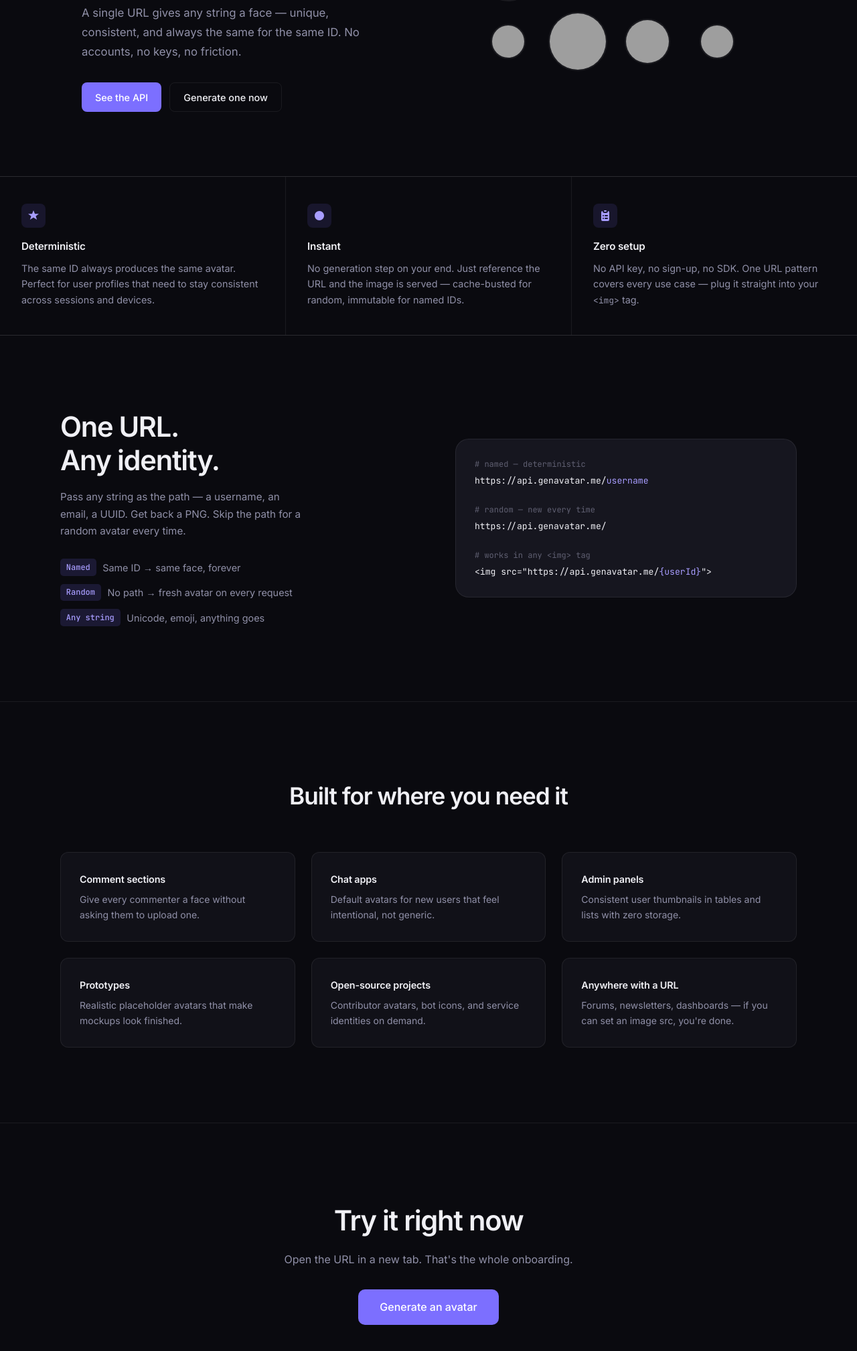
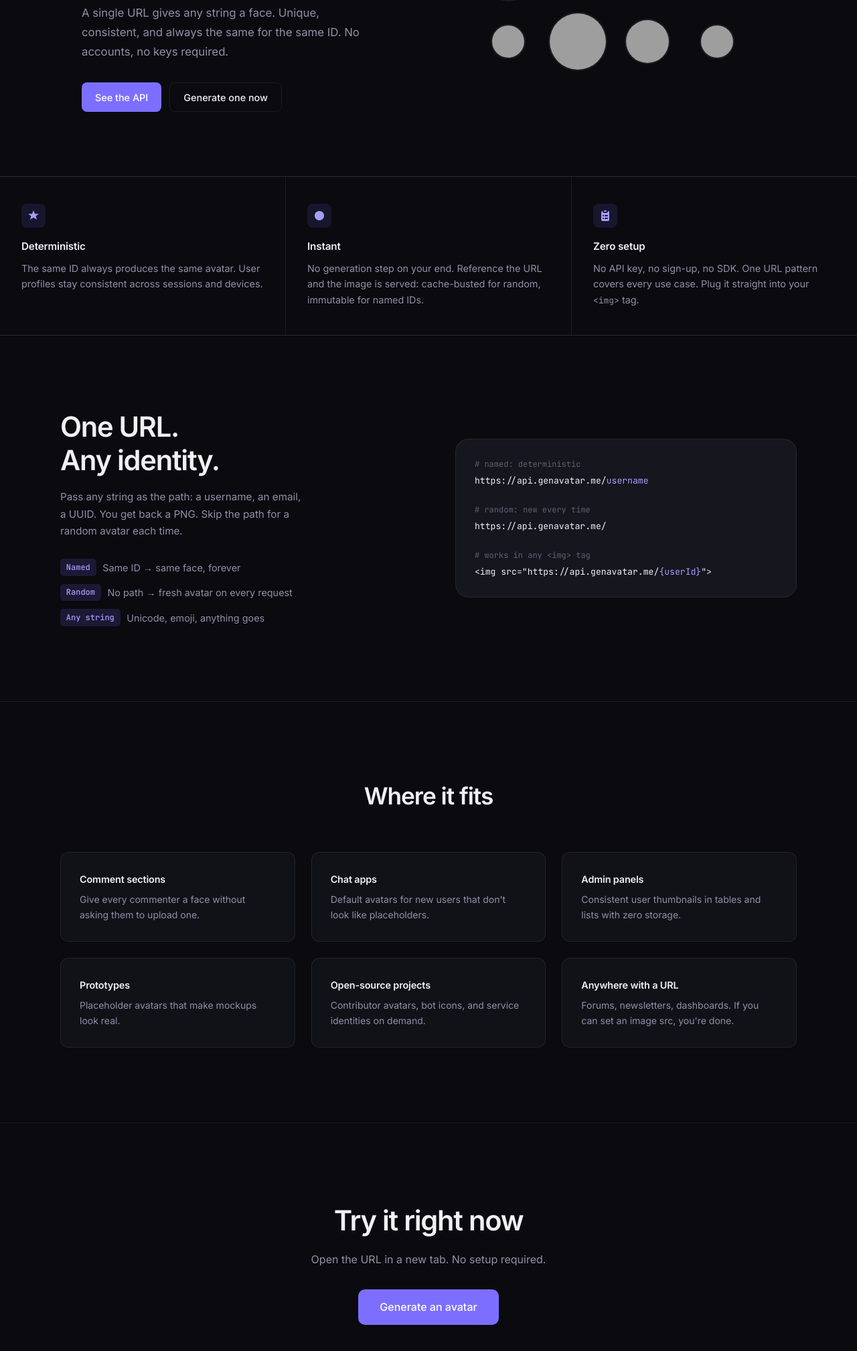
Before and after one commit to Accelery/avatars, a plain HTML site: page public/index.html in a window 1280 px wide. Shown: the part 339-2356 px from the top of the page at 67% size. Drawn offline with Linux system fonts and the light colour scheme; grey boxes are pictures that could not be loaded.

Commit message:
clean up copy: remove em dashes and AI-generated phrasing

```diff
--- a/public/index.html
+++ b/public/index.html
@@ -6,7 +6,7 @@
   <meta name="viewport"
         content="width=device-width, initial-scale=1.0">
 
-  <title>genavatar.me — Instant avatars for every user</title>
+  <title>genavatar.me: Instant avatars for every user</title>
   <meta name="description"
         content="Generate unique, consistent avatars from any string. Drop-in API, no sign-up required.">
   <link rel="canonical"
@@ -20,7 +20,7 @@
   <meta property="og:url"
         content="https://genavatar.me/">
   <meta property="og:title"
-        content="genavatar.me — Instant avatars for every user">
+        content="genavatar.me: Instant avatars for every user">
   <meta property="og:description"
         content="Generate unique, consistent avatars from any string. Drop-in API, no sign-up required.">
   <meta property="og:image"
@@ -38,7 +38,7 @@
   <meta name="twitter:card"
         content="summary_large_image">
   <meta name="twitter:title"
-        content="genavatar.me — Instant avatars for every user">
+        content="genavatar.me: Instant avatars for every user">
   <meta name="twitter:description"
         content="Generate unique, consistent avatars from any string. Drop-in API, no sign-up required.">
   <meta name="twitter:image"
@@ -88,8 +88,8 @@
   <section class="hero">
     <div class="hero-text">
       <h1>Instant avatars<br>for every user</h1>
-      <p class="hero-sub">A single URL gives any string a face — unique, consistent, and always the
-        same for the same ID. No accounts, no keys, no friction.</p>
+      <p class="hero-sub">A single URL gives any string a face. Unique, consistent, and always the
+        same for the same ID. No accounts, no keys required.</p>
       <div class="hero-actions">
         <a href="#api"
            class="btn btn-primary">See the API</a>
@@ -153,8 +153,7 @@
         </svg>
       </div>
       <h3>Deterministic</h3>
-      <p>The same ID always produces the same avatar. Perfect for user profiles that need to stay
-        consistent across sessions and devices.</p>
+      <p>The same ID always produces the same avatar. User profiles stay consistent across sessions and devices.</p>
     </div>
     <div class="pillar">
       <div class="pillar-icon">
@@ -168,8 +167,7 @@
         </svg>
       </div>
       <h3>Instant</h3>
-      <p>No generation step on your end. Just reference the URL and the image is served —
-        cache-busted for random, immutable for named IDs.</p>
+      <p>No generation step on your end. Reference the URL and the image is served: cache-busted for random, immutable for named IDs.</p>
     </div>
     <div class="pillar">
       <div class="pillar-icon">
@@ -183,7 +181,7 @@
         </svg>
       </div>
       <h3>Zero setup</h3>
-      <p>No API key, no sign-up, no SDK. One URL pattern covers every use case — plug it straight
+      <p>No API key, no sign-up, no SDK. One URL pattern covers every use case. Plug it straight
         into your <code>&lt;img&gt;</code> tag.</p>
     </div>
   </section>
@@ -193,8 +191,7 @@
     <div class="api-inner">
       <div class="api-copy">
         <h2>One URL.<br>Any identity.</h2>
-        <p>Pass any string as the path — a username, an email, a UUID. Get back a PNG. Skip the path
-          for a random avatar every time.</p>
+        <p>Pass any string as the path: a username, an email, a UUID. You get back a PNG. Skip the path for a random avatar each time.</p>
         <ul class="api-list">
           <li><span class="tag">Named</span> Same ID → same face, forever</li>
           <li><span class="tag">Random</span> No path → fresh avatar on every request</li>
@@ -203,11 +200,11 @@
       </div>
       <div class="api-code-block">
         <div class="code-row">
-          <span class="code-comment"># named — deterministic</span>
+          <span class="code-comment"># named: deterministic</span>
           <code>https://api.genavatar.me/<span class="code-hl">username</span></code>
         </div>
         <div class="code-row">
-          <span class="code-comment"># random — new every time</span>
+          <span class="code-comment"># random: new every time</span>
           <code>https://api.genavatar.me/</code>
         </div>
         <div class="code-row">
@@ -220,7 +217,7 @@
   </section>
 
   <section class="use-cases">
-    <h2>Built for where you need it</h2>
+    <h2>Where it fits</h2>
     <div class="cases-grid">
       <div class="case">
         <h4>Comment sections</h4>
@@ -228,7 +225,7 @@
       </div>
       <div class="case">
         <h4>Chat apps</h4>
-        <p>Default avatars for new users that feel intentional, not generic.</p>
+        <p>Default avatars for new users that don't look like placeholders.</p>
       </div>
       <div class="case">
         <h4>Admin panels</h4>
@@ -236,7 +233,7 @@
       </div>
       <div class="case">
         <h4>Prototypes</h4>
-        <p>Realistic placeholder avatars that make mockups look finished.</p>
+        <p>Placeholder avatars that make mockups look real.</p>
       </div>
       <div class="case">
         <h4>Open-source projects</h4>
@@ -244,14 +241,14 @@
       </div>
       <div class="case">
         <h4>Anywhere with a URL</h4>
-        <p>Forums, newsletters, dashboards — if you can set an image src, you're done.</p>
+        <p>Forums, newsletters, dashboards. If you can set an image src, you're done.</p>
       </div>
     </div>
   </section>
 
   <section class="cta">
     <h2>Try it right now</h2>
-    <p>Open the URL in a new tab. That's the whole onboarding.</p>
+    <p>Open the URL in a new tab. No setup required.</p>
     <a href="https://api.genavatar.me/"
        target="_blank"
        class="btn btn-primary btn-lg">Generate an avatar</a>
```
Also changed, not shown: public/privacy/index.html (+7 -8 lines).
